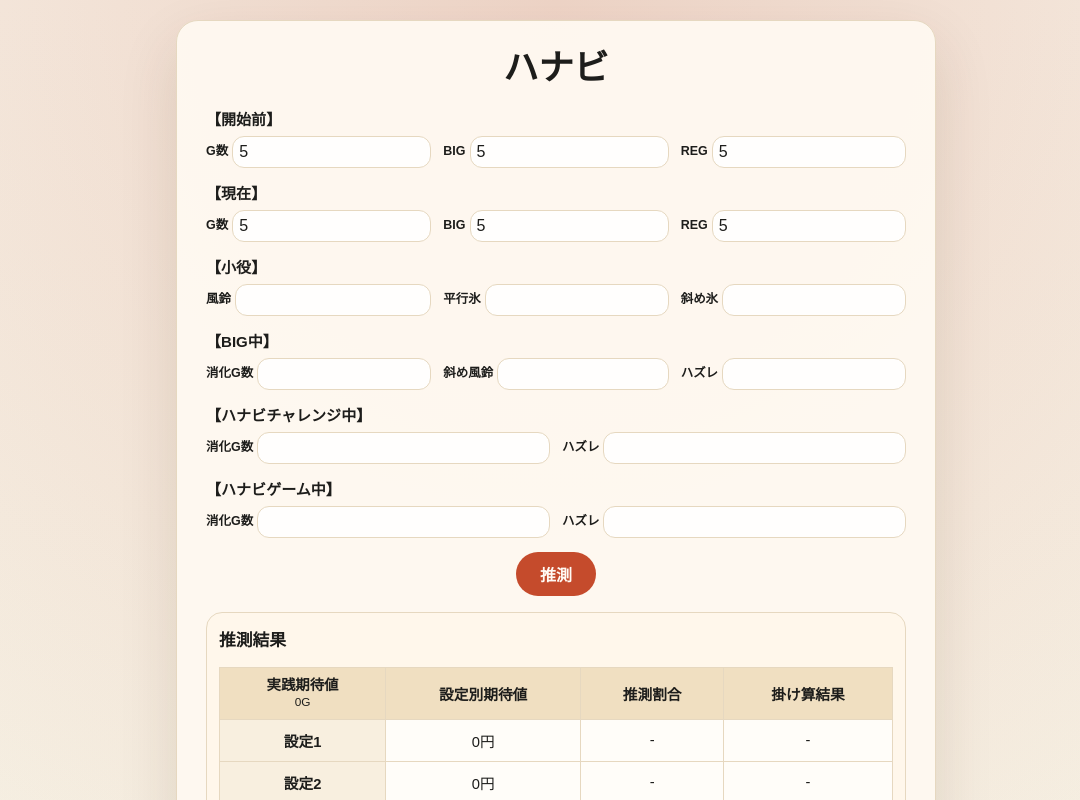
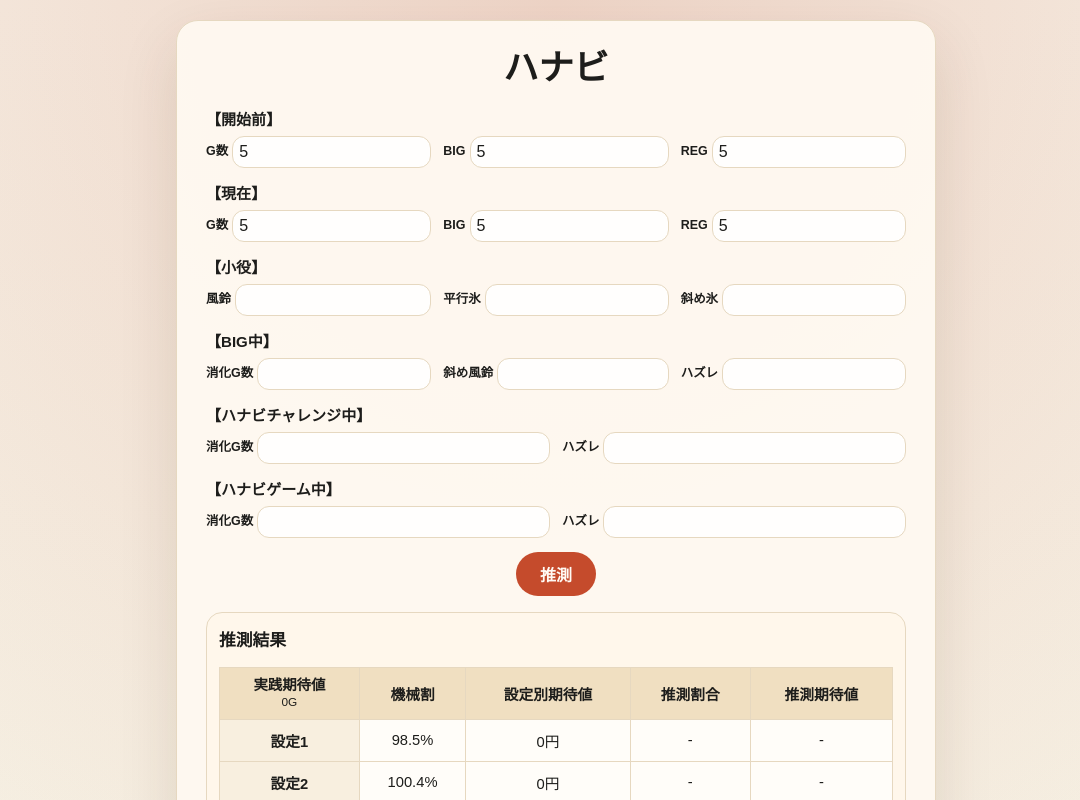
Before and after one commit to umedademu/suisoku, a Next.js app: page /hanabi in a window 1280 px wide. Both pictures are taken after typing "5", "5", "5", "5", "5", "5" into the empty fields and a click on the button "推測". Shown: the top 800 px of the page, without its empty margins (84-1164 px from the left). Built offline with nearby package versions, Linux system fonts and the light colour scheme.

Commit message:
期待値表の列名と推測値見出しを調整

```diff
--- a/app/hanabi/page.tsx
+++ b/app/hanabi/page.tsx
@@ -346,6 +346,7 @@ export default function HanabiPage() {
         headerText: string;
       rows: Array<{
           label: string;
+          payoutText: string;
           expectationText: string;
           probabilityText: string;
           weightedText: string;
@@ -512,6 +513,7 @@ export default function HanabiPage() {
         headerText: `${practiceGames}G`,
         rows: settingExpectationValues.map((row) => ({
           label: row.label,
+          payoutText: settings.find((setting) => setting.setting === row.label)?.payout ?? "-",
           expectationText: formatYen(row.expectedYen),
           probabilityText: "-",
           weightedText: "-"
@@ -555,6 +557,7 @@ export default function HanabiPage() {
 
       return {
         label: row.label,
+        payoutText: settings[index].payout,
         expectationText: formatYen(row.expectedYen),
         probabilityText: totalWeight > 0 ? formatPercent(probability) : "0%",
         weightedText: formatYen(weightedYen)
@@ -633,15 +636,17 @@ export default function HanabiPage() {
                             <div className="table-head-main">実践期待値</div>
                             <div className="table-head-sub">{settingExpectationTable.headerText}</div>
                           </th>
+                          <th>機械割</th>
                           <th>設定別期待値</th>
                           <th>推測割合</th>
-                        <th>掛け算結果</th>
+                          <th>推測期待値</th>
                         </tr>
                       </thead>
                       <tbody>
                       {settingExpectationTable.rows.map((row) => (
                         <tr key={`expectation-${row.label}`}>
                           <th scope="row">{row.label}</th>
+                          <td>{row.payoutText}</td>
                           <td>{row.expectationText}</td>
                           <td>{row.probabilityText}</td>
                           <td>{row.weightedText}</td>
@@ -649,6 +654,7 @@ export default function HanabiPage() {
                       ))}
                       <tr>
                         <th scope="row">合計</th>
+                        <td>-</td>
                         <td>-</td>
                         <td>-</td>
                         <td>{settingExpectationTable.totalText}</td>
@@ -659,7 +665,7 @@ export default function HanabiPage() {
               </div>
               {probabilityGroups ? (
                 <div className="result-subgroup">
-                  <h3 className="result-section-title">各項目ごとの設定別割合</h3>
+                  <h3 className="result-section-title">各項目ごとの推測値</h3>
                   {probabilityGroups.map((group) => (
                     <section className="result-metric-group" key={group.title}>
                       <div className="table-wrap table-wrap-tight">
```
Also changed, not shown: 1 other file (tests, documents, lock files or other folders). Lines whose indentation alone changed are shown as unchanged.
